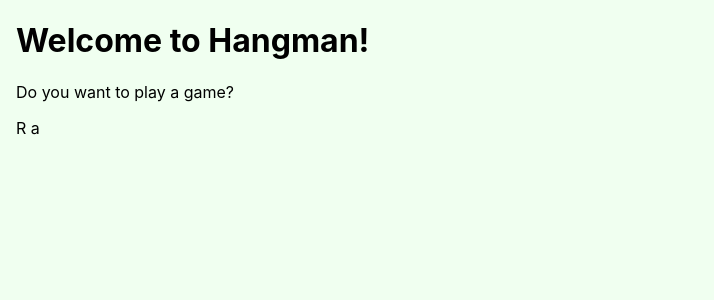
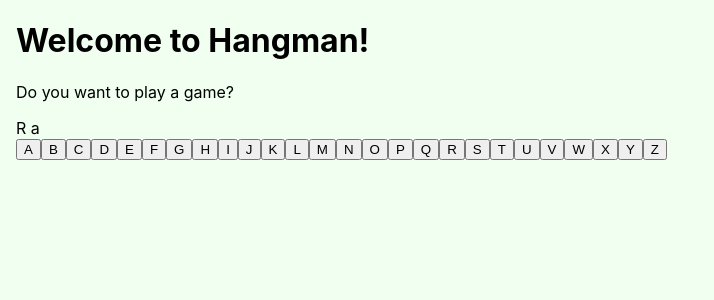
Before and after one commit to hurshik7/STUDY_react_basic, a React (Create React App) app: page / in a window 1280 px wide. Shown: the top 300 px of the page, without its empty margins (0-714 px from the left). Built offline with nearby package versions, Linux system fonts and the light colour scheme.

Commit message:
add alphabet buttons

```diff
--- a/src/game-board.js
+++ b/src/game-board.js
@@ -1,4 +1,5 @@
 import LetterGrid from "./letter-grid";
+import ButtonGrid from "./button-grid";
 
 export default function({secretWord}) {
     return (
@@ -7,6 +8,7 @@ export default function({secretWord}) {
                 secretWord={secretWord}
                 guessedLetters={['a', 'r']}
             />
+            <ButtonGrid />
         </div>
     );
 }
```
